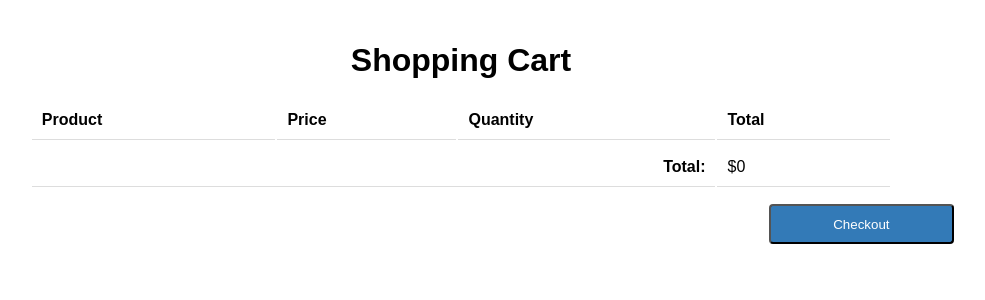
After one commit to docblizzard/Projet_PHP, a PHP site: page /cart.php in a window 1280 px wide. The commit adds this page. Shown: the top 300 px of the page, without its empty margins (179-1164 px from the left). Run offline with PHP 8.4, Linux system fonts and the light colour scheme.

Commit message:
add cart page

```diff
--- /dev/null
+++ b/cart.css
@@ -0,0 +1,42 @@
+body {
+    font-family: Arial, sans-serif;
+}
+
+.cart-container{
+    padding: 14px 16px;
+}
+h1 {
+  text-align: center;
+  margin: 20px auto;
+}
+
+table {
+  width: 70%;
+  margin: 0 auto;
+}
+
+
+th, td {
+  padding: 10px;
+  text-align: left;
+  border-bottom: 1px solid #ddd;
+}
+
+.total {
+  text-align: right;
+  font-weight: bold;
+}
+
+.checkout-btn {
+  display: block;
+  height: 40px;
+  width: 15%;
+  text-align: center;
+  margin: 15px auto;
+  margin-left: 75%;
+  background-color: #337ab7;
+  color: #fff;
+  text-decoration: none;
+  border-radius: 4px;
+  cursor: pointer;
+}
--- /dev/null
+++ b/cart.php
@@ -0,0 +1,34 @@
+<!DOCTYPE html>
+<html>
+<head>
+  <title>Shopping Cart</title>
+  <link rel="stylesheet" type="text/css" href="cart.css">
+</head>
+<body>
+    <div class = "cart-container">
+        <h1>Shopping Cart</h1>
+        <table>
+          <tr>
+            <th>Product</th>
+            <th>Price</th>
+            <th>Quantity</th>
+            <th>Total</th>
+          </tr>
+          <tr>
+
+          </tr>
+          <tr>
+
+          </tr>
+          <tr>
+
+          </tr>
+          <tr>
+            <td colspan="3" class="total">Total:</td>
+            <td>$0</td>
+          </tr>
+        </table>
+        <button href="#" class="checkout-btn">Checkout</button>
+    </div>
+</body>
+</html>
--- a/fn_paddles.php
+++ b/fn_paddles.php
@@ -23,7 +23,7 @@
       </div>
     </div>
     <div class="product-details">
-      <h1>Logitech Shifter for G27/G29/G920</h1>
+      <h1>Fanatec shifter paddles for Clubsport/Formula/Universal Hub wheels </h1>
       <p class="product-paragraph">
           This magnetic shifter mod is compatible with Logitech wheels such as G27/G29/G920/G923.<br>
           Everything that is included :<br>
@@ -43,7 +43,7 @@
         </select>
         <span class="select-arrow">&#9660;</span>
       </div>
-      <p class="price">$99.99</p>
+      <p class="price">$14</p>
       <button class="add-to-cart-button">Add to Cart</button>
     </div>
   </div>
--- a/fn_shifter.php
+++ b/fn_shifter.php
@@ -39,7 +39,7 @@
           <option value="green">Green</option>
         </select>
       </div>
-      <p class="price">$99.99</p>
+      <p class="price">$12</p>
       <button class="add-to-cart-button">Add to Cart</button>
     </div>
   </div>
--- a/lg_shifter.php
+++ b/lg_shifter.php
@@ -32,6 +32,7 @@
           To install it, simply undo the nut so that you can stretch the collar ( The collar is made strongly so that it can be stretched easily ), and slip it on the base, and then tight everything down. There is nothing to disassemble !
           Every package is carefully wrapped in protective layers and sent the day the purchase is made ( depending on the time ), and with tracking available !
       </p>
+      <form action="cart.php" method="post">
         <div class="options">
           <label for="color">Color:</label>
           <select class= "custom-select" id="color">
@@ -40,8 +41,9 @@
           </select>
           <span class="select-arrow">&#9660;</span>
         </div>
-      <p class="price">$99.99</p>
-      <button class="add-to-cart-button">Add to Cart</button>
+        <p class="price">$13</p>
+        <button type="submit" class="add-to-cart-button">Add to Cart</button>
+      </form>
     </div>
   </div>
 
--- a/register.php
+++ b/register.php
@@ -32,7 +32,7 @@ if (isset($_POST['submit'])){
 </head>
 <body>
     <div class="register-form">
-        <form action ="" method="post">
+        <form action ="#" method="post">
             <h3> Register </h3>
             <?php
                 if (isset($error)){
--- a/tm_shifter.php
+++ b/tm_shifter.php
@@ -48,7 +48,7 @@
           <option value="blue">Grey</option>
         </select>
       </div>
-      <p class="price">$99.99</p>
+      <p class="price">$11</p>
       <button class="add-to-cart-button">Add to Cart</button>
     </div>
   </div>
```
Also changed, not shown: header.php (+15 -5 lines), login.php (+17 -7 lines). Lines whose indentation alone changed are shown as unchanged.
